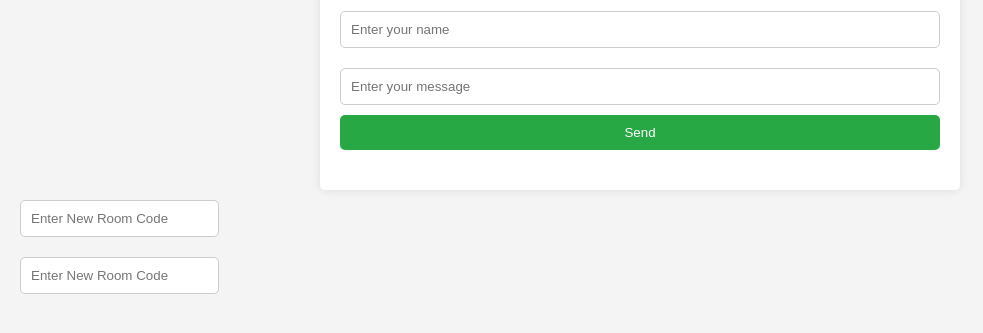
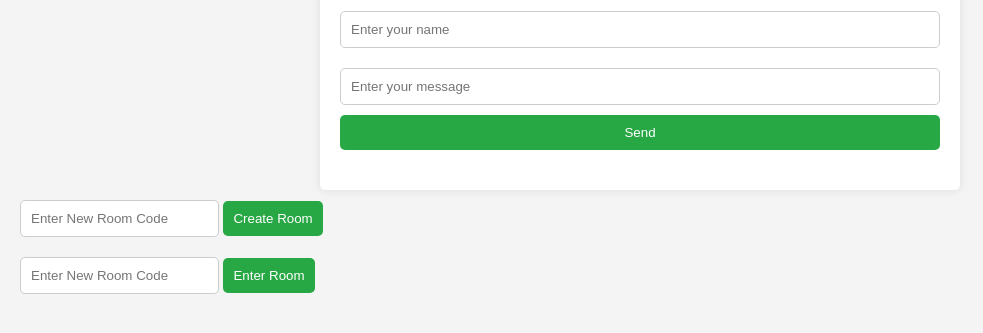
Before and after one commit to vinnu1013/Temp-chat, a website: page index.html in a window 1280 px wide. Shown: the part 119-452 px from the top of the page, without its empty margins (0-983 px from the left). Drawn offline with Linux system fonts and the light colour scheme.

Commit message:
Update index.html

```diff
--- a/index.html
+++ b/index.html
@@ -19,9 +19,11 @@
     </div>
     <div id='Create_Room'>
         <input type='text' id="roomID" placeholder="Enter New Room Code">
+        <button type=''submit> Create Room </button>
     </div>
     <div>
          <input type='text' id="roomID" placeholder="Enter New Room Code">
+        <button type=''submit> Enter Room </button>
     </div>
 
     <!-- ✅ Load script.js (It already contains WebSocket connection) -->
```
